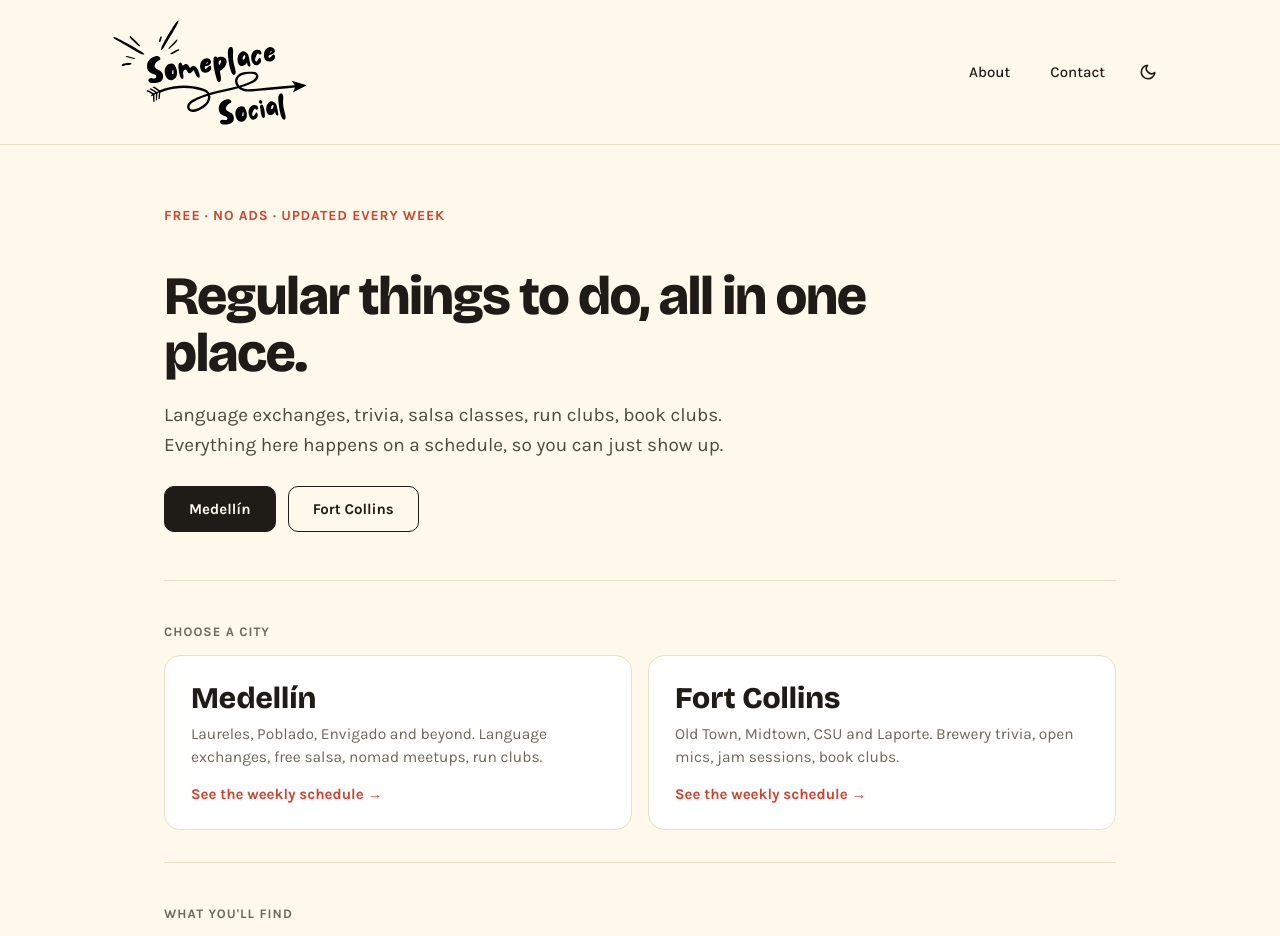
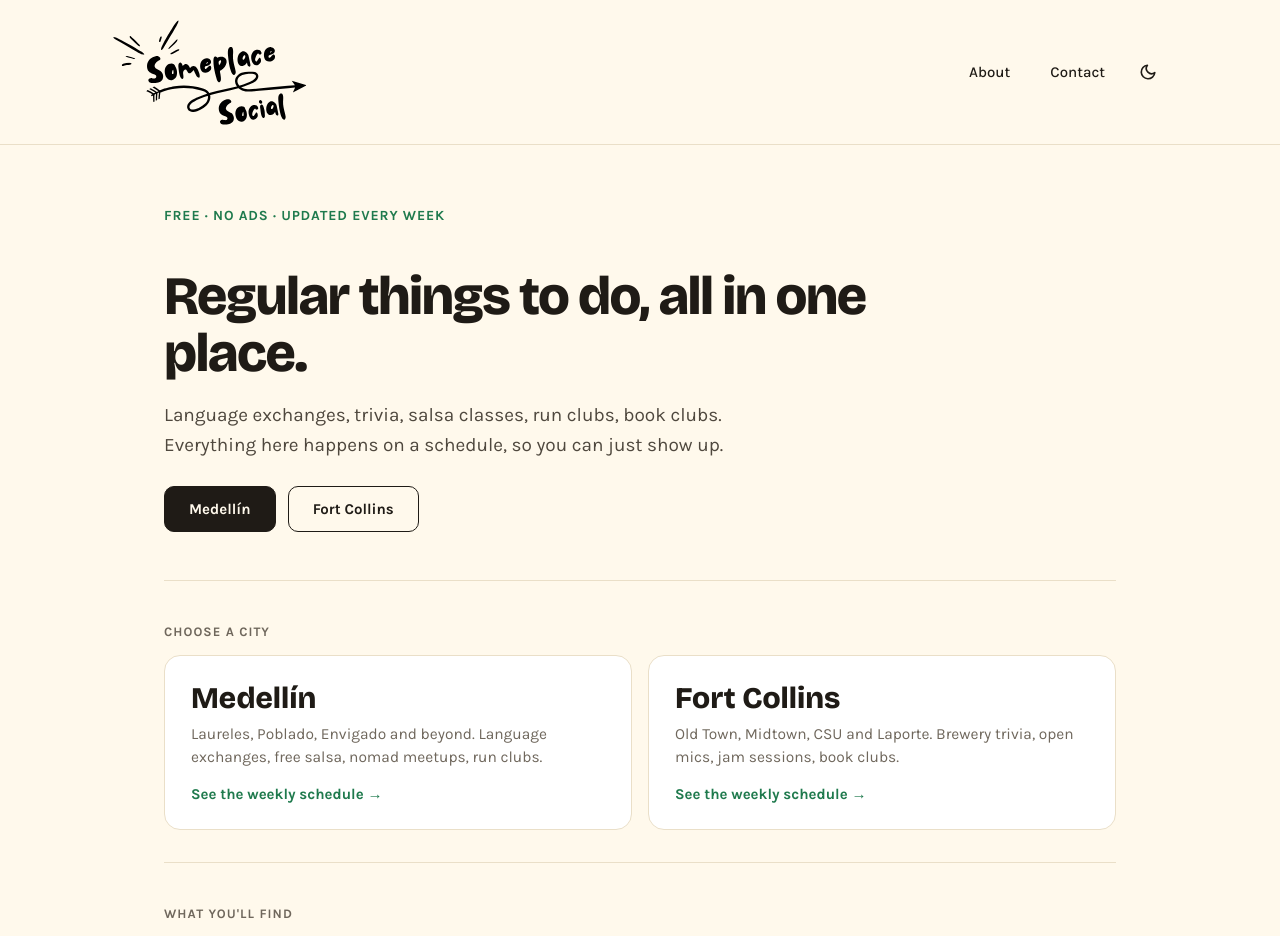
Before and after one commit to someplace-social/someplace_social, a Next.js app: page / in a window 1280 px wide. Shown: the top 936 px of the page. Built offline with nearby package versions, Linux system fonts and the light colour scheme.

Commit message:
Update homepage accent text color to site green

```diff
--- a/app/Home.module.css
+++ b/app/Home.module.css
@@ -12,7 +12,7 @@
 
 .tag {
   font-family: var(--font-karla), system-ui, sans-serif;
-  color: var(--accent);
+  color: var(--free);
   font-weight: 700;
   font-size: 14px;
   letter-spacing: 0.06em;
@@ -113,7 +113,7 @@
 }
 
 .cityCard:hover {
-  border-color: var(--accent);
+  border-color: var(--free);
   background-color: var(--card-hover);
 }
 
@@ -139,7 +139,7 @@
   font-style: normal;
   font-weight: 700;
   font-size: 15px;
-  color: var(--accent);
+  color: var(--free);
 }
 
 .cats {
```
